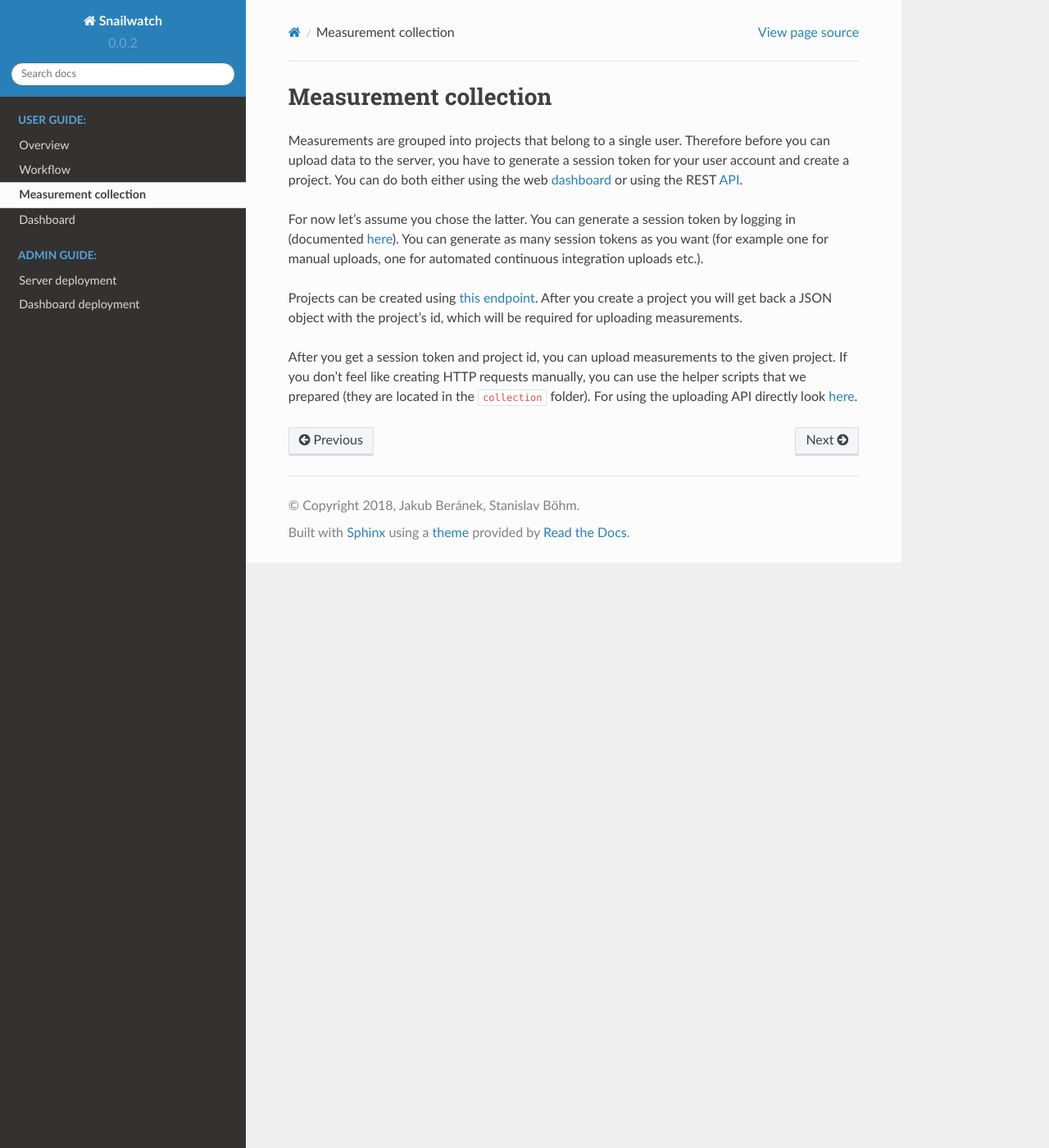
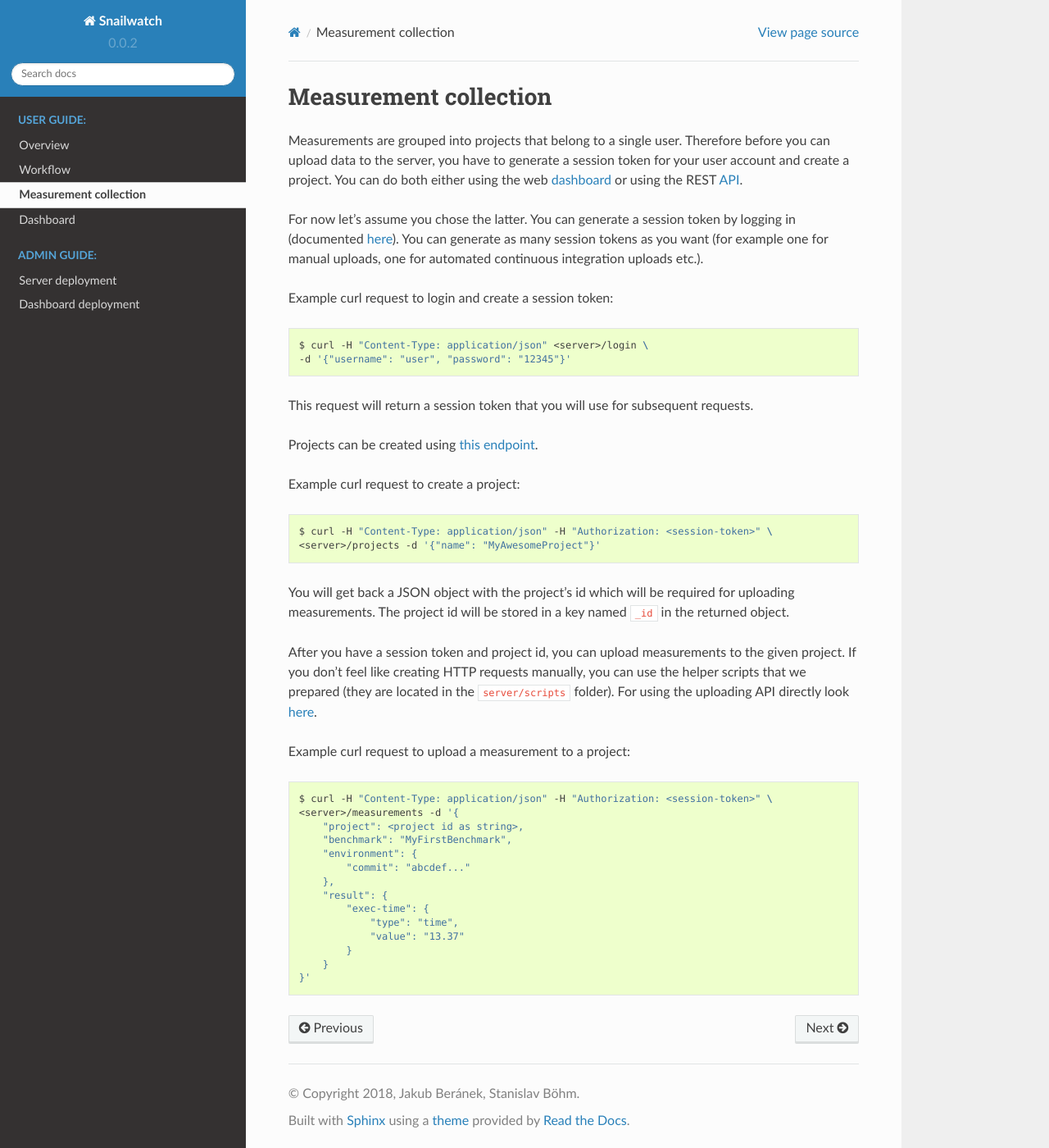
Before and after one commit to It4innovations/snailwatch, a Sphinx documentation site: the page built from docs/collection.rst, in a window 1280 px wide and 1400 px high. Shown: the whole window at 82% size. Built offline with Sphinx 7.4.7 and the Read the Docs theme 2.0.0, drawn with Linux system fonts in a browser that asks for light colours.

Commit message:
DOC: add example CURL requests for login, project creation and measurement upload

```diff
--- a/docs/collection.rst
+++ b/docs/collection.rst
@@ -10,12 +10,50 @@ by logging in (documented :api:`here <#/Users/post_login>`).
 You can generate as many session tokens as you want (for example one for manual
 uploads, one for automated continuous integration uploads etc.).
 
+Example curl request to login and create a session token:
+
+.. code-block:: bash
+
+    $ curl -H "Content-Type: application/json" <server>/login \
+    -d '{"username": "user", "password": "12345"}'
+
+This request will return a session token that you will use for subsequent
+requests.
+
 Projects can be created using :api:`this endpoint <#/Project/post_projects>`.
-After you create a project you will get back a JSON object with the project's
-id, which will be required for uploading measurements.
 
-After you get a session token and project id, you can upload measurements to
+Example curl request to create a project:
+
+.. code-block:: bash
+
+    $ curl -H "Content-Type: application/json" -H "Authorization: <session-token>" \
+    <server>/projects -d '{"name": "MyAwesomeProject"}'
+
+You will get back a JSON object with the project's id which will be required
+for uploading measurements. The project id will be stored in a key named ``_id``
+in the returned object.
+
+After you have a session token and project id, you can upload measurements to
 the given project. If you don't feel like creating HTTP requests manually,
 you can use the helper scripts that we prepared (they are located in the
-``collection`` folder). For using the uploading API directly look
+``server/scripts`` folder). For using the uploading API directly look
 :api:`here <#/Measurement/post_measurements>`.
+
+Example curl request to upload a measurement to a project:
+
+.. code-block:: bash
+
+    $ curl -H "Content-Type: application/json" -H "Authorization: <session-token>" \
+    <server>/measurements -d '{
+        "project": <project id as string>,
+        "benchmark": "MyFirstBenchmark",
+        "environment": {
+            "commit": "abcdef..."
+        },
+        "result": {
+            "exec-time": {
+                "type": "time",
+                "value": "13.37"
+            }
+        }
+    }'
```
Also changed, not shown: docs/server-deploy.rst (+11 -4 lines).
